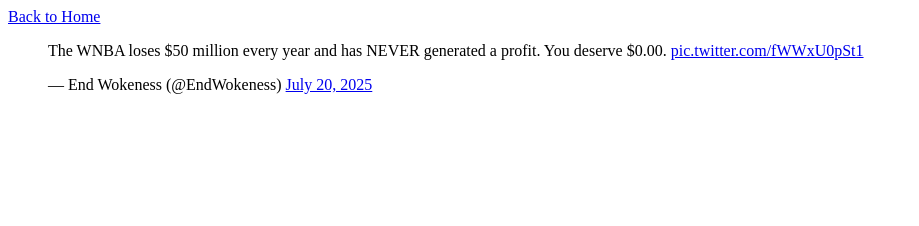
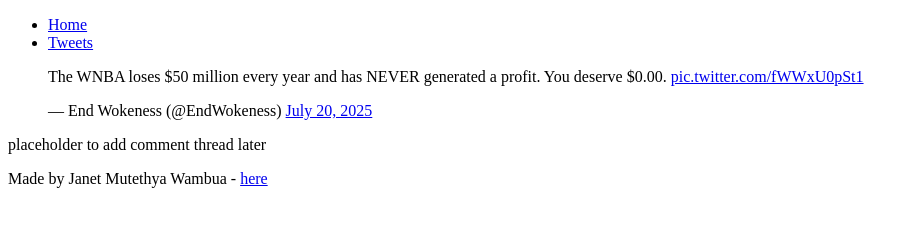
Before and after one commit to mjanoo/My_First_Portfolio, a plain HTML site: page html_basic/tweets.html in a window 1280 px wide. Shown: the whole page, without its empty margins (0-919 px from the left). Drawn offline with Linux system fonts and the light colour scheme.

Commit message:
Final version: index.html passes all checks

```diff
--- a/html_basic/tweets.html
+++ b/html_basic/tweets.html
@@ -2,14 +2,19 @@
 <html lang="en">
   <head>
     <meta charset="UTF-8" />
-  <title>Embedded Tweet</title>
+    <title>Tweets</title>
   </head>
   <body>
+    <header>
+      <ul>
+        <li><a href="index.html">Home</a></li>
+        <li><a href="tweets.html">Tweets</a></li>
+      </ul>
+    </header>
 
-  <!-- Link to go back to homepage -->
-  <a href="index.html">Back to Home</a>
-
-  <!-- Embedded Tweet -->
+    <main>
+      <article>
+        <!-- Paste your embedded Tweet here -->
         <blockquote class="twitter-tweet">
           <p lang="en" dir="ltr">
             The WNBA loses $50 million every year and has NEVER generated a profit. You deserve $0.00.
@@ -19,6 +24,15 @@
           <a href="https://twitter.com/EndWokeness/status/1946748954755932267?ref_src=twsrc%5Etfw">July 20, 2025</a>
         </blockquote>
         <script async src="https://platform.twitter.com/widgets.js" charset="utf-8"></script>
+      </article>
 
+      <aside>
+        <p>placeholder to add comment thread later</p>
+      </aside>
+    </main>
+
+    <footer>
+      <p>Made by Janet Mutethya Wambua - <a href="https://github.com/mjanoo" target="_blank">here</a></p>
+    </footer>
   </body>
 </html>
```
Lines whose indentation alone changed are shown as unchanged.
